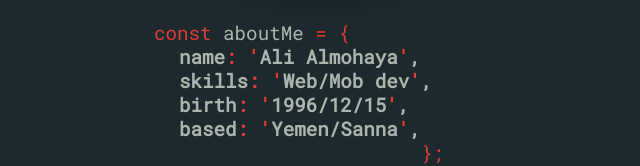
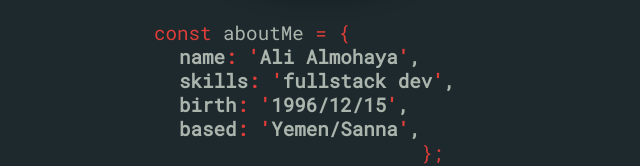
Before and after one commit to Almo7aya/new-spa-website, a React (Create React App) app: page / in a window 1280 px wide. Shown: the part 376-542 px from the top of the page, without its empty margins (336-976 px from the left). Built offline with nearby package versions, Linux system fonts and the light colour scheme.

Commit message:
change the test to fullstack

```diff
--- a/src/component/HeaderSection.js
+++ b/src/component/HeaderSection.js
@@ -9,7 +9,7 @@ export default class HeaderSection extends Component {
 
       <p><span className='stat'>const</span> aboutMe <span className='stat'> = </span><span className='stat'> &#123;</span></p>
       <h3>name<span className='stat'>:</span> <span className='stat'>'</span>Ali Almohaya<span className='stat'>'</span>,</h3>
-      <h3>skills<span className='stat'>:</span> <span className='stat'>'</span>Web/Mob dev<span className='stat'>'</span>,</h3>
+      <h3>skills<span className='stat'>:</span> <span className='stat'>'</span>fullstack dev<span className='stat'>'</span>,</h3>
       <h3>birth<span className='stat'>:</span> <span className='stat'>'</span>1996/12/15<span className='stat'>'</span>,</h3>
       <h3>based<span className='stat'>:</span> <span className='stat'>'</span>Yemen/Sanna<span className='stat'>'</span>,</h3>
       <p className='stat'>&#125;;</p>
```
